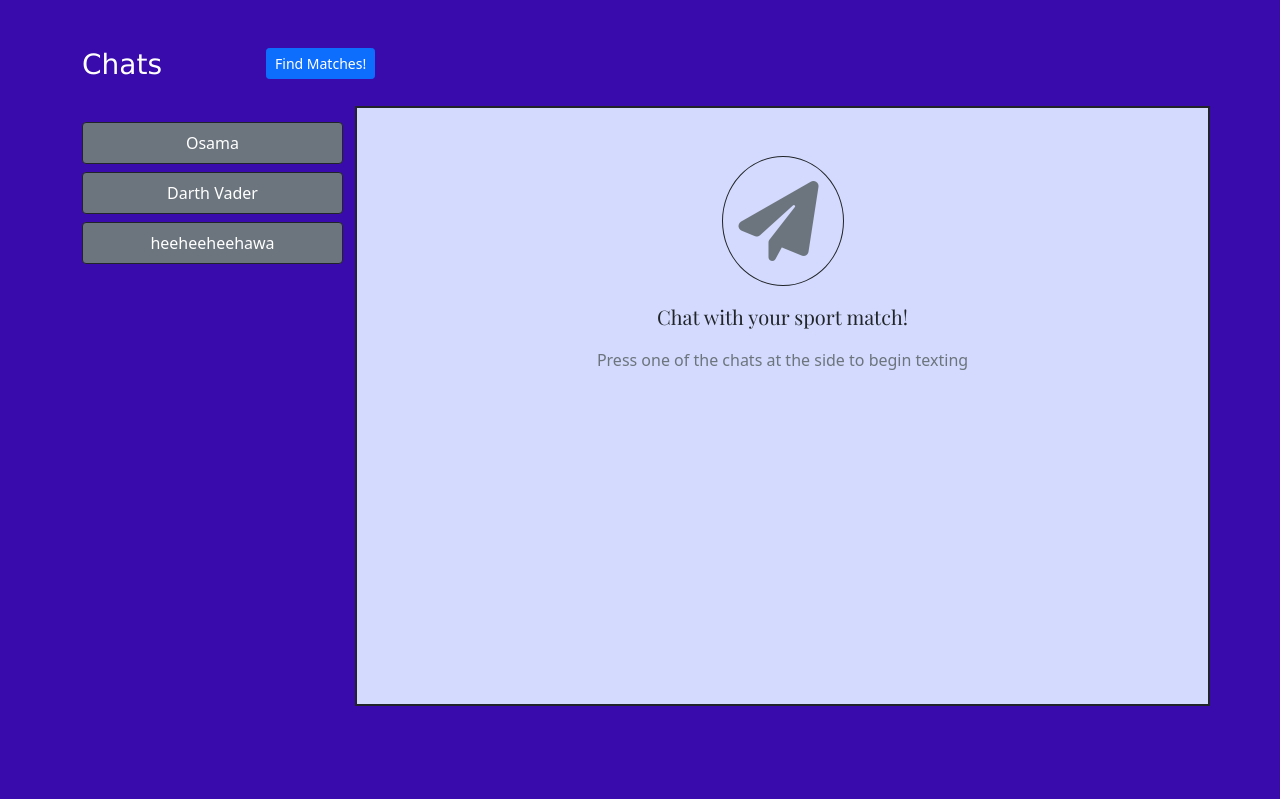
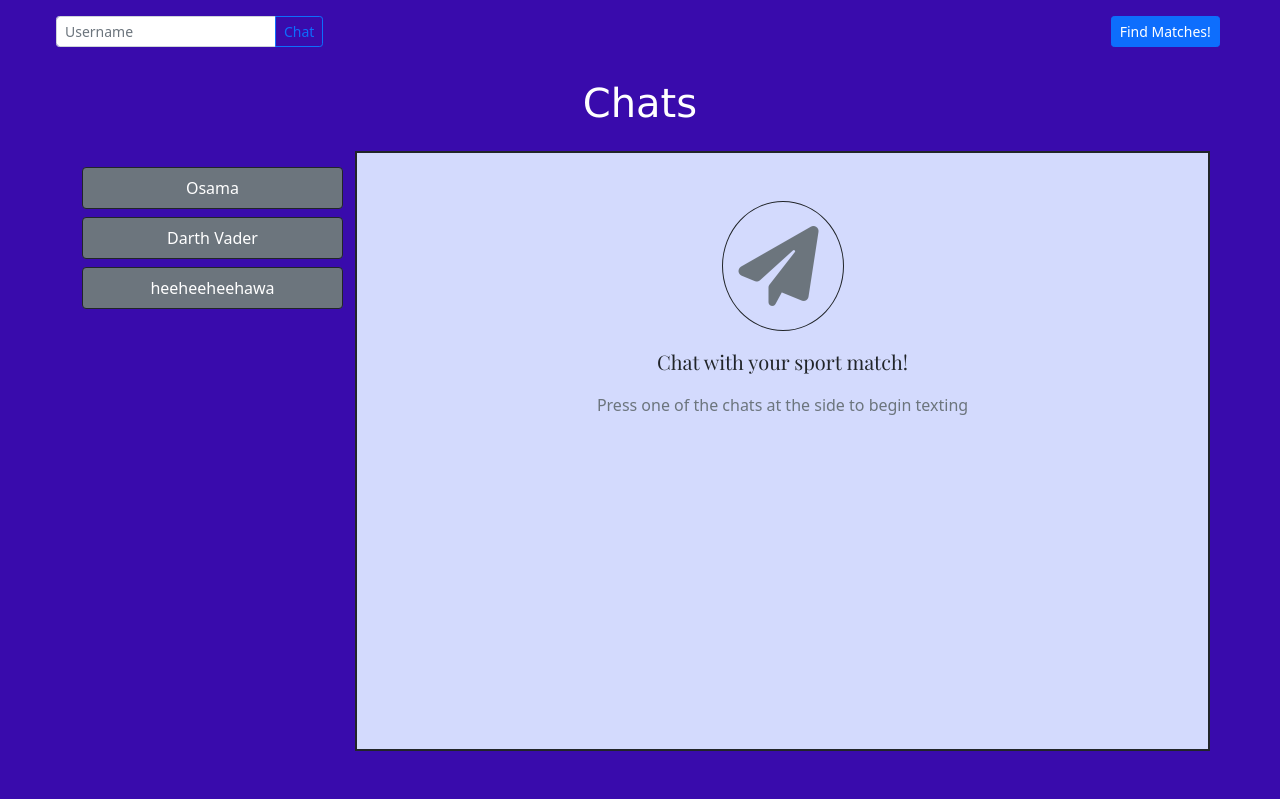
Before and after one commit to TamirPol/spotch-match, a Flask app: page /home/ in a window 1280 px wide. Shown: the part 69-868 px from the top of the page. Before the commit the page ends 775 px from the top, so only its background shows below. Run offline with Flask 2, Linux system fonts and the light colour scheme; a user stored in the database is signed in; data comes from the database, SQL or seed files in the repository; both versions use the stored data as it was after the commit; some libraries are stand-ins or nearby versions.

Commit message:
Search bar added

```diff
--- a/website/socketHandler.py
+++ b/website/socketHandler.py
@@ -1,4 +1,4 @@
-from .models import Chat, Message, MessageSchema
+from .models import User, Chat, Message, MessageSchema
 from . import db
 def handleSockets(socketio, join_room, leave_room):
     @socketio.on("join-room")
--- a/website/templates/base.html
+++ b/website/templates/base.html
@@ -87,6 +87,6 @@
       </div>
     </nav>
     <!-- A block where templates can enter unique elements -->
-    <div class="container">{% block content %}{% endblock %}</div>
+    <div>{% block content %}{% endblock %}</div>
   </body>
 </html>
--- a/website/templates/editProfile.html
+++ b/website/templates/editProfile.html
@@ -3,6 +3,7 @@
 {% block title %}Edit Profile{% endblock %}
 <!-- Start content block -->
 {% block content %}
+<div class="container">
 <!-- Title -->
 <h1 class="mt-3 text-white text-center verdana">Edit Profile</h1>
 <!-- Div for form-->
@@ -139,4 +140,5 @@
     </div>
   </form>
 </div>
+</div>
 {% endblock %}
--- a/website/templates/home.html
+++ b/website/templates/home.html
@@ -1,16 +1,5 @@
 {% extends "base.html" %} {% block title %}Home{% endblock %} {% block content
-  %} {% with messages = get_flashed_messages(with_categories=true)%} {% if
-  messages%} {% for category, message in messages %}
-  <div class="alert {{category}} alert-dismissible fade show mb-3" role="alert">
-    {{message}}
-    <button
-      type="button"
-      class="btn-close"
-      data-bs-dismiss="alert"
-      aria-label="Close"
-    ></button>
-  </div>
-  {% endfor %} {% endif %} {% endwith %}
+  %}
   <script type="text/javascript">
     $(document).ready(() => {
       var socket = io.connect("http://localhost:8000/");
@@ -46,9 +35,7 @@
           `<i class='fa-solid fa-circle-user border border-dark rounded-circle bg-secondary fs-4 text-white'></i> ` +
           username;
         messages.forEach((message, i) => {
-          console.log(message, username, message.username)
           if (message.username == "Spotch Match"){
-            console.log("nice")
             $("#messages").append(
               "<div class='d-block m-3 text-center'><li style='word-wrap: break-word; max-width: 50%;' class='lh-lg my-5 list-unstyled bg-purple d-inline-block py-3 px-4 rounded text-white h6'>" +
                 message.text +
@@ -84,19 +71,46 @@
       }
     });
   </script>
-
-  </button>
-
-  <div class="row mt-5">
-    <div class="d-grid gap-2 d-flex mb-3">
-      <h3 class="verdana text-white me-5">Chats</h3>
+  <div class="container-fluid">
+  <div class="row mt-3 container-fluid mx-2">
+    <div class="col-5">
+      <div class="input-group input-group-sm mb-3">
+        <form method="POST" action="{{url_for('views.searchedForUser')}}" class="row">
+          <div class="input-group">
+            <input type="text" class="form-control form-control-sm" placeholder="Username" aria-label="Username" id="findUsername" name="findUsername">
+            <button class="btn btn-outline-primary btn-sm" type="submit" id="chosenChat">Chat</button>
+          </div>
+        </form>
+      </div>
+    </div>
+    <div class="col-5"></div>
+    <div class="col-2">
       <form method="POST">
         <button class="btn btn-primary btn-sm ms-5" id="findFriends">
           Find Matches!
         </button>
       </form>
     </div>
-
+  </div>
+  <div class="mt-3 text-white verdana">
+    <h1 class="verdana text-center">Chats</h1>
+  </div>
+  <div class="container">
+  {% with messages = get_flashed_messages(with_categories=true)%} {% if
+    messages%} {% for category, message in messages %}
+    <div class="alert {{category}} alert-dismissible fade show mb-3 mt-3" role="alert">
+      {{message}}
+      <button
+        type="button"
+        class="btn-close"
+        data-bs-dismiss="alert"
+        aria-label="Close"
+      ></button>
+    </div>
+    {% endfor %} {% endif %} {% endwith %}
+    </div>
+  <div class="container">
+  <div class="row mt-4">
     <div class="col-3 mt-3">
       <div class="text-center">
         {% for chat in user.chats %}
@@ -114,7 +128,7 @@
     </div>
     <div
       id="main"
-      class="col-9 border border-dark border-2 pb-2 bg-lightgray mb-5"
+      class="col-9 border border-dark border-2 bg-lightgray mb-5"
       style="height: 75vh; overflow-y: scroll"
     >
       <div id="press-chat">
@@ -138,11 +152,15 @@
 
         ></p>
         <ul id="messages"></ul>
+        <div class="bg-lightgray pt-1 pb-3" style="position: sticky; bottom: 0">
         <div class="input-group mt-4 text-center" style="position: sticky; bottom: 0">
           <input type="text" id="myMessage" class="form-control" />
           <button id="sendButton" class="btn btn-primary">Send</button>
         </div>
+        </div>
+      </div>
       </div>
     </div>
   </div>
+</div>
   {% endblock %}
--- a/website/templates/login.html
+++ b/website/templates/login.html
@@ -1,5 +1,6 @@
 {% extends "base.html" %} {% block title %}Login{% endblock %} {% block content
 %}
+<div class="container">
 <h1 class="mt-3 text-white text-center verdana">Login</h1>
 <div class="bg-lighter p-5 m-3 roundedForm">
   {% with messages = get_flashed_messages(with_categories=true)%} {% if
@@ -49,4 +50,5 @@
     </div>
   </form>
 </div>
+</div>
 {% endblock %}
--- a/website/templates/noUserProfile.html
+++ b/website/templates/noUserProfile.html
@@ -1,4 +1,4 @@
-{% extends "base.html" %} {% block title %}{{user.username}}{% endblock %} {%
+{% extends "base.html" %} {% block title %}User does not exist!{% endblock %} {%
 block content %}
 <h1 class="text-center text-light playfair mt-5">User does not exist!</h1>
 <p class="lead text-center text-light verdana mt-3">
--- a/website/templates/profile.html
+++ b/website/templates/profile.html
@@ -1,5 +1,6 @@
 {% extends "base.html" %} {% block title %}Profile{% endblock %}{% block content
 %}
+<div class="container">
 <div class="row mt-5 border-bottom pb-5">
   <div class="col m-auto text-center">
     <i class="fa-solid fa-circle-user text-white userPicture"></i>
@@ -17,6 +18,7 @@
     </p>
     <p class="text-second ms-5 playfair lh-1 mt-3">Sex: {{user.sex}}</p>
     <p class="text-second ms-5 playfair lh-1 mt-3">City: {{user.city}}</p>
+    <p class="text-second ms-5 playfair lh-1 mt-3">Sport: {{user.sport}}</p>
     <p class="text-second ms-5 playfair lh-1 mt-3">Age: {{currentYear - user.age}}</p>
     <p class="border border-secondary p-3 text-light bio_p">{{user.bio}}</p>
   </div>
@@ -25,4 +27,5 @@
 <div class="photos">
   <h2>Images not yet available in this version</h2>
 </div>
+</div>
 {% endblock %}
--- a/website/templates/sign_up.html
+++ b/website/templates/sign_up.html
@@ -1,5 +1,6 @@
 {% extends "base.html" %} {% block title %}Sign Up{% endblock %} {% block
 content %}
+<div class="container">
 <h1 class="mt-3 text-white text-center verdana">Sign Up</h1>
 <div class="bg-lighter p-5 m-3 roundedForm">
   {% with messages = get_flashed_messages(with_categories=true)%} {% if
@@ -168,4 +169,5 @@ content %}
     </div>
   </form>
 </div>
+</div>
 {% endblock %}
--- a/website/views.py
+++ b/website/views.py
@@ -9,11 +9,10 @@ views = Blueprint("views", __name__)
 @views.route("/user/profile/<username>")
 def user_profile(username):
     user = User.query.filter_by(username=username).first()
-    print(user)
     if user:
-        return render_template("otherUserProfile.html", user=user)
+        return render_template("otherUserProfile.html", user=current_user, otherUser=user, currentYear=datetime.datetime.now().year)
     else:
-        return render_template("noUserProfile.html", user=user)
+        return render_template("noUserProfile.html", user=current_user)
 
 
 @views.route("/", methods=["GET", "POST"])
@@ -27,7 +26,6 @@ def home():
                 break
             if len(current_user.chats) == 0:
                 fiveMatchingUsers.append(user)
-                break
             chatExists = False
             for currentChat in current_user.chats:
                 if currentChat in user.chats:
@@ -49,6 +47,31 @@ def home():
 
     return render_template("home.html", user=current_user)
 
+@views.route("/searchForUser", methods=["POST"])
+def searchedForUser():
+    user = request.form.get("findUsername")
+    searchUser = User.query.filter_by(username=user).first()
+    if searchUser is None:
+        flash("User does not exist!", category='dangerAlert')
+    elif searchUser == current_user:
+        flash("Do not enter your username!", category='dangerAlert')
+    else:
+        userAlreadyConnected = False
+        for chat in current_user.chats:
+            if chat in searchUser.chats:
+                userAlreadyConnected = True
+                flash("User is already connected to you!", category='dangerAlert')
+        if not userAlreadyConnected:
+            newChat = Chat(room=current_user.username + searchUser.username, user1=current_user.username, user2=searchUser.username)
+            db.session.add(newChat)
+            newMessage= Message(text=current_user.username + " wanted to chat!", username="Spotch Match", chat=newChat)
+            db.session.add(newMessage)
+            current_user.chats.append(newChat)
+            searchUser.chats.append(newChat)
+            db.session.commit()
+            flash("New chat created", category='successAlert')
+    return redirect(url_for("views.home"))
+
 @views.route("/profile", methods=["GET", "POST"])
 @login_required
 def profile():
@@ -56,7 +79,6 @@ def profile():
     if request.method == "POST":
         return redirect(url_for("views.editProfile"))
     return render_template("profile.html", user=current_user, currentYear = datetime.datetime.now().year)
-
 
 @views.route("/editProfile", methods=["GET", "POST"])
 @login_required
```
Also changed, not shown: website/templates/otherUserProfile.html (+10 -5 lines), website/database.db, website/models.py (line endings or trailing spaces).
